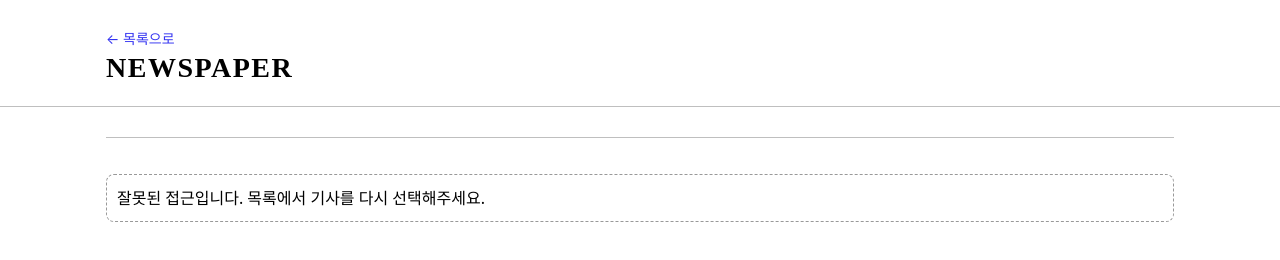
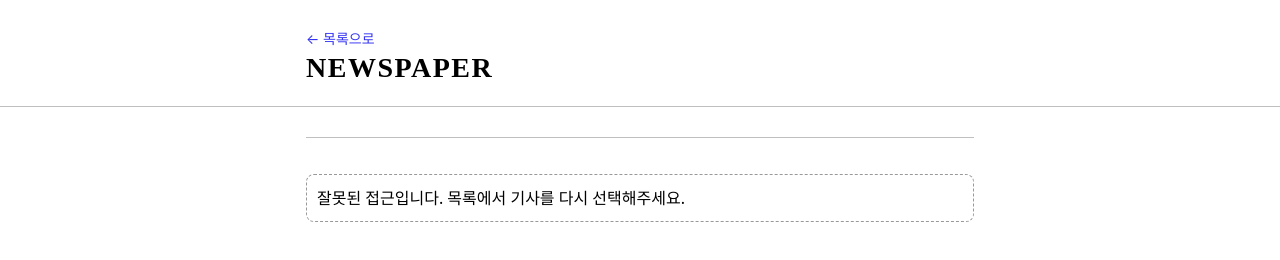
Before and after one commit to jcwon989/release, a plain HTML site: page article.html in a window 1280 px wide. Drawn offline with Linux system fonts and the light colour scheme.

Commit message:
max width 변경

```diff
--- a/article.html
+++ b/article.html
@@ -8,7 +8,7 @@
     :root { color-scheme: light dark; }
     * { box-sizing: border-box; }
     body { margin:0; font-family: system-ui, -apple-system, Segoe UI, Roboto, "Noto Sans KR", sans-serif; }
-    .wrap { max-width: 1100px; margin: 0 auto; padding: 16px; }
+    .wrap { max-width: 700px; margin: 0 auto; padding: 16px; }
     header { position: sticky; top:0; z-index: 10; backdrop-filter: blur(6px);
              background: color-mix(in oklab, Canvas, CanvasText 6%/10%);
              border-bottom: 1px solid color-mix(in oklab, CanvasText 25%, transparent); }
```
Also changed, not shown: index.html (+1 -1 lines).
